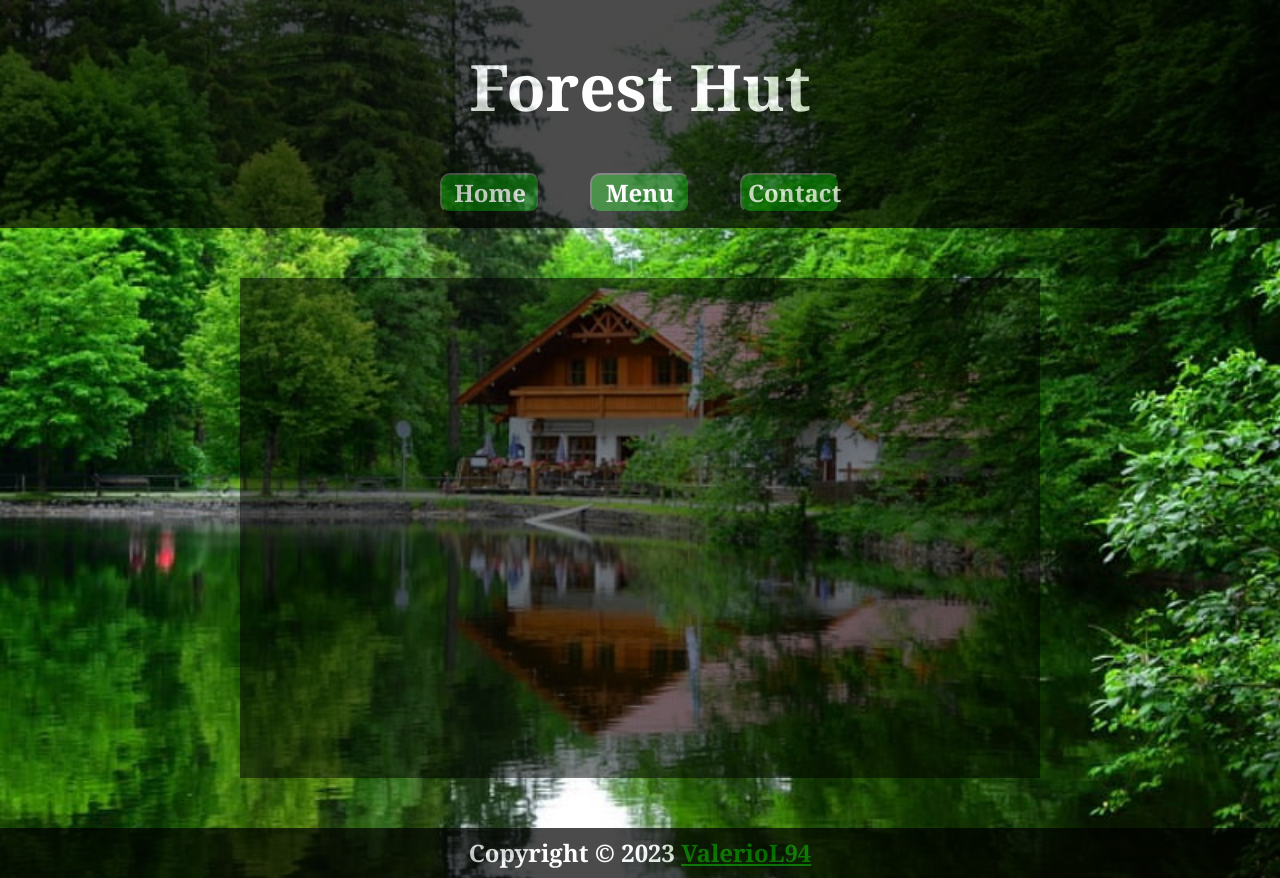
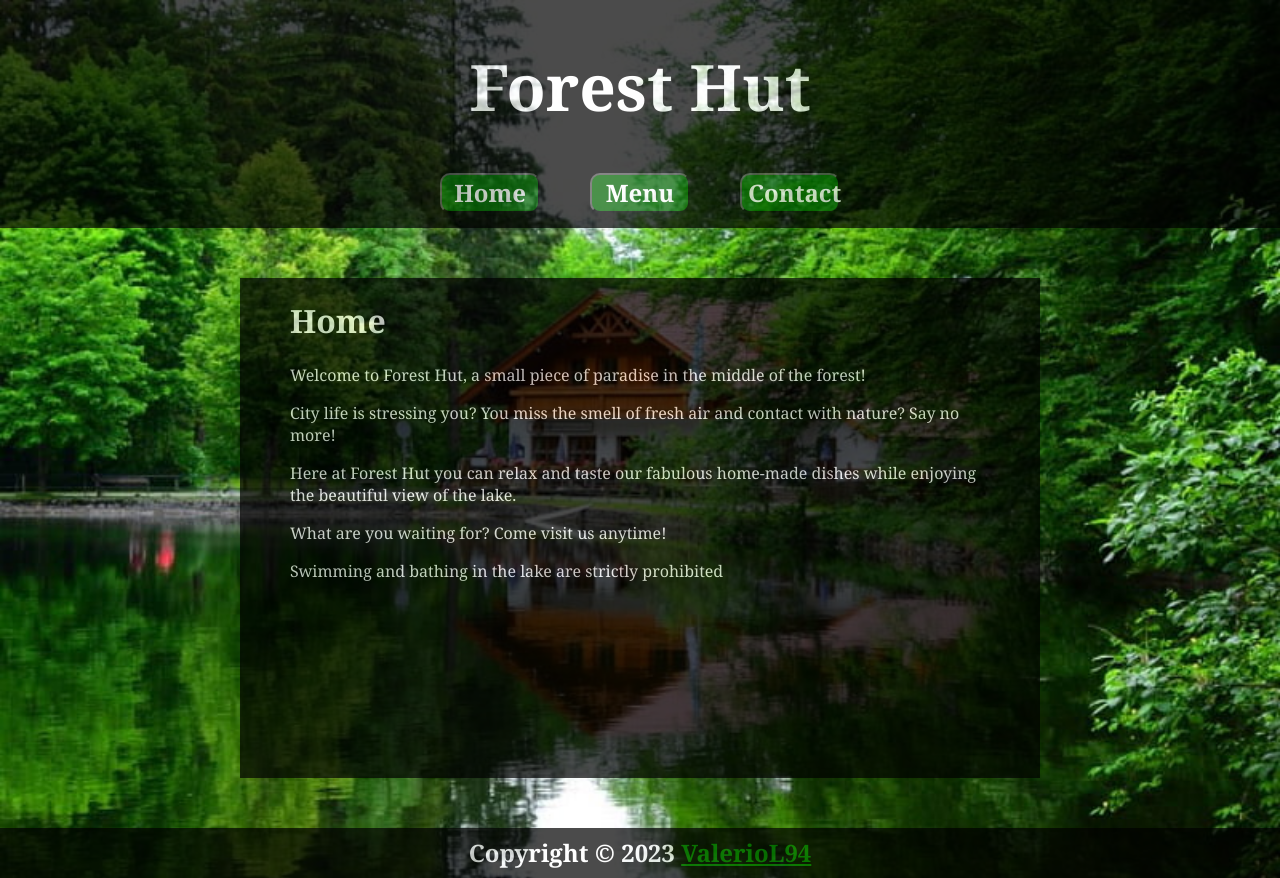
Before and after one commit to ValerioL94/restaurant-page, a website built with webpack: page dist/index.html in a window 1280 px wide. Built offline with nearby package versions, Linux system fonts and the light colour scheme.

Commit message:
Add home page styles

```diff
--- a/src/index.js
+++ b/src/index.js
@@ -1,4 +1,6 @@
-import initPage from './modules/webpage';
-import './styles/webpage.css'
+import initPage from './modules/webpage.js';
+import createHome from './modules/home.js';
+import './styles.css';
 
 initPage();
+createHome();
--- a/src/modules/home.js
+++ b/src/modules/home.js
@@ -0,0 +1,20 @@
+function createHome() {
+    const display = document.querySelector(".display");
+    const home = document.createElement("h1");
+    home.textContent = "Home";
+    const p1 = document.createElement("p");
+    p1.textContent = "Welcome to Forest Hut, a small piece of paradise in the middle of the forest!";
+    const p2 = document.createElement("p");
+    p2.textContent = "City life is stressing you? You miss the smell of fresh air and contact with nature? Say no more!";
+    const p3 = document.createElement("p");
+    p3.textContent = "Here at Forest Hut you can relax and taste our fabulous home-made dishes while enjoying the beautiful view of the lake.";
+    const p4 = document.createElement("p");
+    p4.textContent = "What are you waiting for? Come visit us anytime!";
+    const p5 = document.createElement("p");
+    p5.textContent = "Swimming and bathing in the lake are strictly prohibited";
+    p5.classList.add("note");
+
+    display.append(home, p1, p2, p3, p4, p5);
+}
+
+export default createHome;
--- a/src/styles/webpage.css
+++ b/src/styles.css
@@ -68,7 +68,28 @@ main>.display {
     min-height: 500px;
     width: 800px;
     background-color: black;
-    opacity: 50%;
+    opacity: 70%;
+    padding: 0 50px;
+    box-sizing: border-box;
+    color: white;
+}
+
+main.display>h1 {
+    text-align: center;
+    font-size: 3rem;
+    margin: 15px 0;
+}
+
+main.display>p {
+    font-size: 2rem;
+    margin: 10px 0;
+}
+
+main.display>.note {
+    font-size: 1rem;
+    font-weight: 900;
+    text-decoration: underline;
+    margin-top: 40px;
 }
 
 footer {
```
Also changed, not shown: dist/bundle.js, 1 other file.
